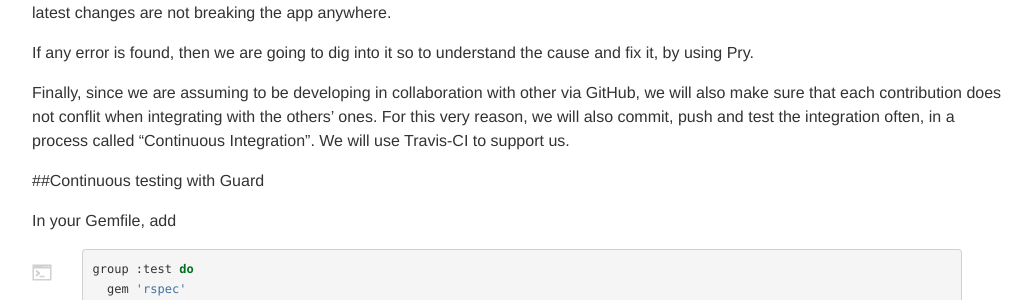
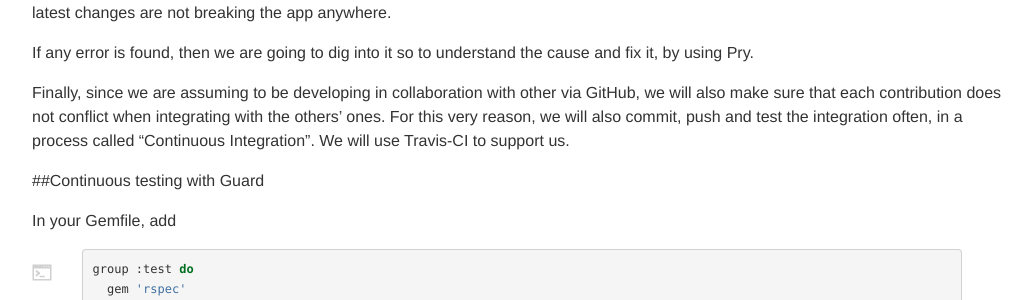
Before and after one commit to railsgirls/guides.railsgirls.com, a Jekyll site: the page built from _posts/2014-05-29-touristic-autism_static-pages-tdd.markdown, in a window 1280 px wide and 1400 px high, scrolled down 251 px. Shown: the part 176-476 px from the top of the window, without its empty margins (53-1085 px from the left). Built offline with Jekyll 4.4.1, drawn with Linux system fonts in a browser that asks for light colours; nearby versions of some CDN libraries; some of the changed text lies outside the part shown.

Commit message:
Fix typos

```diff
--- a/_posts/2012-04-18-guide.markdown
+++ b/_posts/2012-04-18-guide.markdown
@@ -33,7 +33,7 @@ The two-day event includes a lot of small group working and short focused talks
 
 #### Codes of Conduct
 
-Rails Girls events are inclusive, friendly and safe environments. They have zero tolerance of harrasment or bullying. You can include a Code of Conduct to your event. Below are examples:
+Rails Girls events are inclusive, friendly and safe environments. They have zero tolerance of harassment or bullying. You can include a Code of Conduct to your event. Below are examples:
 
 * [Rails Girls Summer of Code Code of Conduct](http://railsgirlssummerofcode.org/about/code-of-conduct/)
 * [PyLadies Code of Conduct](http://www.pyladies.com/CodeOfConduct/)
--- a/_posts/2013-05-02-install.markdown
+++ b/_posts/2013-05-02-install.markdown
@@ -130,7 +130,7 @@ Download [RailsInstaller](https://s3.amazonaws.com/railsinstaller/Windows/railsi
 
 Open `Command Prompt with Ruby and Rails` and run the following commands to solve a problem in RailsInstaller3.2.0.
 
-**Coach:** There is a bug that occurs "No such file or directory" error when using the `rails` command in RailsInstaller3.2.0. This is occured by problem with incorrect paths in `rails.bat` and `bundle.bat`. We can fix the problem copying `rake.bat` to `rails.bat` and `bundle.bat`. ([github issue page](https://github.com/railsinstaller/railsinstaller-windows/issues/76))
+**Coach:** There is a bug that occurs "No such file or directory" error when using the `rails` command in RailsInstaller3.2.0. This is occurred by problem with incorrect paths in `rails.bat` and `bundle.bat`. We can fix the problem copying `rake.bat` to `rails.bat` and `bundle.bat`. ([github issue page](https://github.com/railsinstaller/railsinstaller-windows/issues/76))
 
 {% highlight sh %}
 cd C:\RailsInstaller\Ruby2.2.0\bin
@@ -193,7 +193,7 @@ If you are still running into problems you can always find the latest version of
 
 The `Gem::RemoteFetcher::FetchError: SSL_connect` can also occur during the `bundle install` stage when creating a new rails app.
 
-The error will make mention of [bit.ly/ruby-ssl](http://bit.ly/ruby-ssl). What is relevant for Windows users at this point is [this GitHub gist](https://gist.github.com/867550). The described manual way has proven to be succesful to solve the `bundle install` error.
+The error will make mention of [bit.ly/ruby-ssl](http://bit.ly/ruby-ssl). What is relevant for Windows users at this point is [this GitHub gist](https://gist.github.com/867550). The described manual way has proven to be successful to solve the `bundle install` error.
 
 ### 'x64_mingw' is not a valid platform` Error
 
--- a/_posts/2014-05-29-touristic-autism_static-pages-tdd.markdown
+++ b/_posts/2014-05-29-touristic-autism_static-pages-tdd.markdown
@@ -16,7 +16,7 @@ We will use Guard and RSpec to monitor some of our files and run tests over them
 
 If any error is found, then we are going to dig into it so to understand the cause and fix it, by using Pry.
 
-Finally, since we are assuming to be developing in collaboration with other via GitHub, we will also make sure that each contribution does not conflit when integrating with the others' ones. For this very reason, we will also commit, push and test the integration often, in a process called "Continuous Integration". We will use Travis-CI to support us.
+Finally, since we are assuming to be developing in collaboration with other via GitHub, we will also make sure that each contribution does not conflict when integrating with the others' ones. For this very reason, we will also commit, push and test the integration often, in a process called "Continuous Integration". We will use Travis-CI to support us.
 
 ##Continuous testing with Guard
 
```
Also changed, not shown: other parts of _posts/2014-05-29-touristic-autism_static-pages-tdd.markdown (+1 -1 lines), _posts/2013-04-14-github.md (+1 -1 lines).
